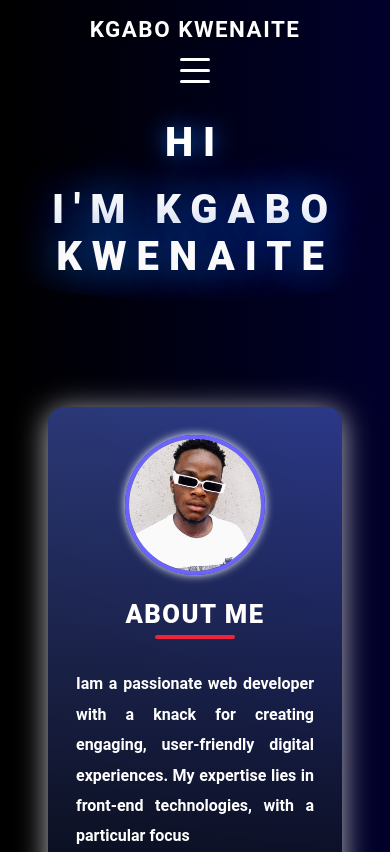
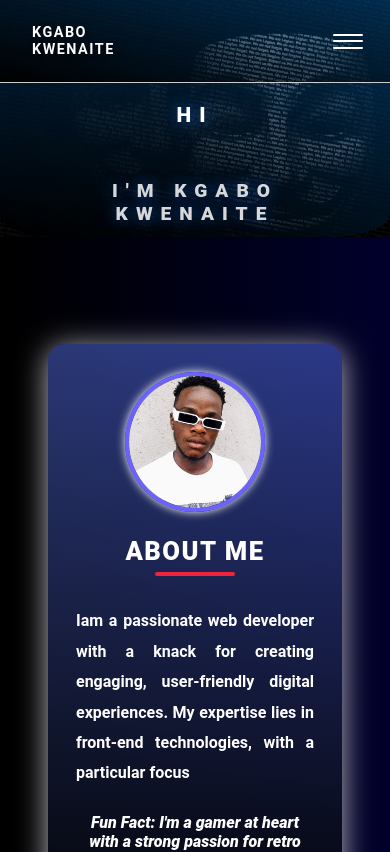
Before and after one commit to Kronik502/Portfolio, a React (Create React App) app: page / in a window 390 px wide. Shown: the top 852 px of the page. Built offline with nearby package versions, Linux system fonts and the light colour scheme.

Commit message:
updated responsiveness

```diff
--- a/src/App.css
+++ b/src/App.css
@@ -8,211 +8,8 @@
 /* Body Base Styles */
 body {
   font-family: 'Roboto', sans-serif;
-  background: linear-gradient(90deg, #000000, #01002c);
+  background: url(./images/hacker.jpg) repeat;
   color: #333;
   overflow-x: hidden;
   transition: all 0.3s ease;
 }
-
-/* Header Styling */
-.header {
-  display: flex;
-  justify-content: space-between;
-  align-items: center;
-  padding: 1.5rem 2rem;
-  background: linear-gradient(90deg, #000000, #01002c);
-  position: relative;
-  z-index: 10;
-  transition: background 0.3s ease, padding 0.3s ease;
-}
-
-.header.open {
-  background: linear-gradient(135deg, #000000, #fc5c7d);
-}
-
-.logo {
-  font-size: 1.8rem;
-  font-weight: bold;
-  letter-spacing: 1.5px;
-  color: #fff;
-  text-transform: uppercase;
-  text-shadow: 1px 1px 5px rgba(0, 0, 0, 0.5);
-  transition: all 0.3s ease;
-}
-
-nav {
-  display: flex;
-  justify-content: flex-end;
-  align-items: center;
-  position: relative;
-}
-
-/* Menu Styling: Hidden by default */
-.nav-links-container {
-  display: none;
-}
-
-.nav-links {
-  list-style-type: none;
-  display: flex;
-  flex-direction: column;
-  gap: 1rem;
-  margin-right: 2rem;
-  background-color: rgba(0, 0, 0, 0.8);
-  padding: 5rem;
-  border-radius: 8px;
-  position: absolute;
-  top: 60px;
-  right: 0;
-  width: 250px;
-  opacity: 0;
-  transform: translateX(100%);
-  transition: opacity 0.3s ease, transform 0.3s ease;
-}
-
-/* Show the menu when open */
-.nav-links.open {
-  opacity: 1;
-  transform: translateX(0);
-  display: flex;
-}
-
-.nav-links-container.open {
-  display: block; /* Ensure visibility */
-}
-
-.nav-links li {
-  margin: 0;
-}
-
-.nav-links a {
-  text-decoration: none;
-  color: #fff;
-  font-size: 1.3rem;
-  font-weight: 500;
-  letter-spacing: 0.5px;
-  text-transform: capitalize;
-  transition: color 0.3s ease;
-}
-
-.nav-links a:hover {
-  color: #ff6f61;
-  text-shadow: 0 0 10px rgba(255, 105, 97, 0.8);
-}
-
-/* Burger Icon Styling */
-.burger {
-  display: flex;
-  flex-direction: column;
-  justify-content: space-between;
-  align-items: center;
-  width: 30px;
-  height: 25px;
-  cursor: pointer;
-  z-index: 20;
-  transition: transform 0.3s ease;
-}
-
-.burger .line {
-  width: 100%;
-  height: 4px;
-  background-color: #fff;
-  border-radius: 5px;
-  transition: transform 0.3s ease, opacity 0.3s ease;
-}
-
-.burger .line1.open {
-  transform: rotate(45deg) translate(5px, 5px);
-}
-
-.burger .line2.open {
-  opacity: 0;
-}
-
-.burger .line3.open {
-  transform: rotate(-45deg) translate(5px, -5px);
-}
-
-/* Media Queries for Responsiveness */
-@media (max-width: 1024px) {
-  /* Tablet Styles */
-  .header {
-    padding: 1.2rem 1.5rem;
-  }
-
-  .nav-links-container {
-    display: block;
-  }
-
-  .burger {
-    display: flex;
-  }
-}
-
-@media (max-width: 768px) {
-  /* Mobile Styles */
-  .nav-links {
-    width: 100%;
-    padding: 2rem;
-    gap: 2rem;
-  }
-
-  .logo {
-    font-size: 1.5rem;
-  }
-
-  .burger .line {
-    width: 30px;
-    height: 3px;
-  }
-
-  .nav-links a {
-    font-size: 1.2rem;
-  }
-}
-
-@media (max-width: 480px) {
-  /* Small Mobile Devices */
-  .header {
-    flex-direction: column;
-    padding: 1rem 1.5rem;
-  }
-
-  .logo {
-    font-size: 1.4rem;
-    text-align: center;
-  }
-
-  .nav-links {
-    width: 100%;
-    gap: 1.5rem;
-  }
-
-  .burger {
-    margin-top: 1rem;
-  }
-
-  .nav-links a {
-    font-size: 1.1rem;
-  }
-}
-
-/* Media Query for Large Desktops */
-@media (min-width: 1280px) {
-  .header {
-    padding: 2rem 3rem;
-  }
-
-  .nav-links {
-    flex-direction: row;
-    gap: 2rem;
-    opacity: 1;
-    transform: translateX(0);
-    position: static;
-    background-color: transparent;
-  }
-
-  .nav-links a {
-    font-size: 1.4rem;
-  }
-}
--- a/src/App.js
+++ b/src/App.js
@@ -4,11 +4,11 @@ import Hero from './components/Hero';
 import About from './components/About';
 import Projects from './components/Projects';
 import Skills from './components/Skills';
-import Resume from './components/Experience';
+import Experience from './components/Experience'; // Fixed naming issue
 import Contact from './components/Contact';
 import Footer from './components/Footer';
 import Feedback from './components/Feedback';
-import Goals from './components/goals'; // Adjusted to keep consistent naming
+import Goals from './components/goals'; // Fixed case-sensitive issue
 
 import './App.css';
 
@@ -16,7 +16,7 @@ function App() {
   const sections = [
     { id: "hero", component: <Hero /> },
     { id: "about", component: <About /> },
-    { id: "resume", component: <Resume /> },
+    { id: "resume", component: <Experience /> }, // Fixed Resume import
     { id: "skills", component: <Skills /> },
     { id: "projects", component: <Projects /> },
     { id: "feedback", component: <Feedback /> },
@@ -27,11 +27,13 @@ function App() {
   return (
     <div className="App">
       <Header />
-      {sections.map((section) => (
-        <section key={section.id} className="section">
-          {section.component}
-        </section>
-      ))}
+      <main>
+        {sections.map((section) => (
+          <section key={section.id} id={section.id} className="section">
+            {section.component}
+          </section>
+        ))}
+      </main>
       <Footer />
     </div>
   );
--- a/src/components/Experience.css
+++ b/src/components/Experience.css
@@ -3,7 +3,7 @@
 .experience {
   padding: 3rem 2rem;
   font-family: 'Segoe UI', Tahoma, Geneva, Verdana, sans-serif;
-  background: linear-gradient(to bottom, #ffffff, #01002c);
+  background: linear-gradient(to bottom, #474444, #01002c);
   color: #1a1a1a;
   line-height: 1.8;
   max-width: 1000px;
--- a/src/components/Experience.js
+++ b/src/components/Experience.js
@@ -142,7 +142,7 @@ function Experience() {
       </div>
       <div className="resume-download">
         <a
-          href="/resume.pdf"
+          href="/Resume.pdf"
           download="Kgabo_Kwenaite_Resume.pdf"
           className="download-button"
         >
--- a/src/components/Header.css
+++ b/src/components/Header.css
@@ -8,8 +8,8 @@
 /* Body Base Styles */
 body {
   font-family: 'Roboto', sans-serif;
-  background: #f4f4f9;
-  color: #333;
+  background: #ffffff;
+  color: #050505;
   overflow-x: hidden;
   transition: all 0.3s ease;
 }
@@ -19,19 +19,20 @@ body {
   display: flex;
   justify-content: space-between;
   align-items: center;
+  border-bottom: 1px solid #ccc;
   padding: 1.5rem 2rem;
-  background: linear-gradient(90deg, #000000, #01002c);
+  background: linear-gradient(14deg, #000000, #006cc463);
   position: relative;
   z-index: 10;
   transition: background 0.3s ease, padding 0.3s ease;
 }
 
 .header.open {
-  background: linear-gradient(135deg, #000000, #fc5c7d);
+  background: transparent;
 }
 
 .logo {
-  font-size: 1.8rem;
+  font-size: 0.9rem;
   font-weight: bold;
   letter-spacing: 1.5px;
   color: #fff;
@@ -40,16 +41,19 @@ body {
   transition: all 0.3s ease;
 }
 
+/* Navigation Styling */
 nav {
   display: flex;
   justify-content: flex-end;
   align-items: center;
   position: relative;
+  width: 100%;
 }
 
-/* Menu Styling: Hidden by default */
+/* Menu Styling */
 .nav-links-container {
   display: none;
+  width: 100%;
 }
 
 .nav-links {
@@ -57,28 +61,24 @@ nav {
   display: flex;
   flex-direction: column;
   gap: 1rem;
-  margin-right: 2rem;
+  justify-content: center;
   background-color: rgba(0, 0, 0, 0.8);
   padding: 1.5rem;
   border-radius: 8px;
   position: absolute;
-  top: 60px;
+  top: 6;
   right: 0;
   width: 250px;
   opacity: 0;
   transform: translateX(100%);
   transition: opacity 0.3s ease, transform 0.3s ease;
+  align-content: center;
 }
 
-/* Show the menu when open */
 .nav-links.open {
   opacity: 1;
   transform: translateX(0);
   display: flex;
-}
-
-.nav-links-container.open {
-  display: block; /* Ensure visibility */
 }
 
 .nav-links li {
@@ -87,9 +87,9 @@ nav {
 
 .nav-links a {
   text-decoration: none;
-  color: #fff;
+  color: #ffffff;
   font-size: 1.3rem;
-  font-weight: 500;
+  font-weight: 1000;
   letter-spacing: 0.5px;
   text-transform: capitalize;
   transition: color 0.3s ease;
@@ -134,9 +134,16 @@ nav {
 }
 
 /* Media Queries for Responsiveness */
-@media (max-width: 1024px) {
-  .header {
-    padding: 1.2rem 1.5rem;
+@media (min-width: 1024px) {
+  .nav-links {
+    flex-direction: row;
+    gap: 2rem;
+    position: static;
+    opacity: 1;
+    transform: translateX(0);
+    background-color: transparent;
+    padding: 0;
+    width: auto;
   }
 
   .nav-links-container {
@@ -144,7 +151,21 @@ nav {
   }
 
   .burger {
+    display: none;
+  }
+}
+
+@media (max-width: 1024px) {
+  .burger {
     display: flex;
+  }
+
+  .nav-links-container {
+    display: none;
+  }
+
+  .nav-links-container.open {
+    display: block;
   }
 }
 
@@ -164,7 +185,6 @@ nav {
     height: 3px;
   }
 
-  /* Add better tap/click space for menu links */
   .nav-links a {
     font-size: 1.4rem;
     padding: 10px 0;
@@ -172,60 +192,28 @@ nav {
 }
 
 @media (max-width: 480px) {
-  /* For extra small devices like phones in portrait mode */
   .logo {
-    font-size: 1.2rem;
+    font-size: 0.9rem;
   }
 
   .burger {
-    width: 28px;
-    height: 20px;
+    width: 20px;
+    height: 15px;
   }
 
   .burger .line {
-    height: 3px;
+    height: 2px;
   }
 
   .nav-links {
     width: 100%;
-    padding: 2rem;
+    padding: 1rem;
     gap: 1.5rem;
   }
 
   .nav-links a {
-    font-size: 1.2rem;
+    font-size: 0.9rem;
     padding: 10px;
+    font-weight: 1rem;
   }
 }
-
-@media (min-width: 1024px) {
-  .nav-links a:hover {
-    background-color: rgba(255, 255, 255, 0.1);
-    padding: 0.5rem 1rem;
-    border-radius: 5px;
-  }
-
-  .burger {
-    display: none; /* Hide burger icon on larger screens */
-  }
-
-  /* Keep nav links inline for larger screens */
-  .nav-links {
-    flex-direction: row;
-    background-color: transparent;
-    opacity: 1;
-    transform: translateX(0);
-    position: static;
-    gap: 2rem;
-    padding: 0;
-  }
-
-  .nav-links-container {
-    display: block;
-  }
-
-  /* Add hover effect on larger screens */
-  .nav-links a:hover {
-    text-decoration: underline;
-  }
-}
--- a/src/components/Hero.css
+++ b/src/components/Hero.css
@@ -2,85 +2,139 @@
   --primary-color: #003b94;
   --secondary-color: #ffffff;
   --text-color: #fff;
-  --accent-color: #ececec;
-  --background-gradient:linear-gradient(90deg, #000000, #01002c);
+  --accent-color: #ffffff;
+  --background-gradient: linear-gradient(14deg, #000000, #006cc463);
   --neon-glow: rgba(25, 106, 226, 0.8);
   --neon-blue: #1c82f2;
-  --neon-pink: #1c82f2;
-  --neon-green: #32f7d3;
-
-
+  --neon-green: #d9fff8;
+  --font-family: "Poppins", sans-serif;
 }
 
 body {
   margin: 0;
-  font-family: 'Poppins', sans-serif;
+  font-family: var(--font-family);
   background-color: #000000;
   color: var(--text-color);
   transition: all 0.5s ease;
   overflow-x: hidden;
+  animation: fadeInBody 1.5s ease-in-out forwards;
 }
 
 /* HERO SECTION */
 .hero {
   display: flex;
+  justify-content: space-between;
   align-items: center;
-  justify-content: space-between;
   height: 100vh;
-  padding: 0 20px;
+  padding: 0 2rem;
   position: relative;
   background: var(--background-gradient);
-  border-bottom-left-radius: 50% 15%;
-  border-bottom-right-radius: 50% 15%;
+  border-radius: 0 0 15% 15%;
   overflow: hidden;
+  animation: pulsateBg 8s infinite alternate, slideInHero 1.5s ease-out;
   z-index: 1;
-  animation: fadeBackground 8s infinite alternate, floatingBackground 20s linear infinite;
 }
 
-/* HERO CONTENT */
+/* Background Pulsating Waves */
+.hero::before {
+  content: "";
+  position: absolute;
+  top: 50%;
+  left: 50%;
+  width: 150%;
+  height: 150%;
+  background: radial-gradient(circle, rgba(0, 0, 0, 0.3) 10%, transparent 70%);
+  transform: translate(-50%, -50%);
+  animation: waves 6s infinite ease-in-out, glowPulse 3s infinite alternate;
+  z-index: -1;
+}
+
+
+/* Floating Particles */
+.hero::after {
+  content: "";
+  position: absolute;
+  width: 100%;
+  height: 100%;
+  background: url(../images/hacker.jpg) repeat;
+  opacity: 0.1;
+  animation: floatParticles 20s infinite linear, shimmerEffect 4s infinite linear;
+  z-index: -2;
+}
+.update{
+  font-size:0.8rem;
+}/* HERO CONTENT */
 .hero-content {
   flex: 1;
   max-width: 50%;
-  z-index: 2;
-  padding: 20px;
-  animation: fadeIn 1.5s ease-out forwards, slideUp 1s ease-out forwards, neonTextGlow 3s infinite alternate;
+  padding: 50px;
+  display: flex;
+  flex-direction: column;
+  justify-content: center;
+  gap: 1.5rem;
+  animation: fadeInUp 2s ease-out forwards, bounceIn 1s ease-out;
 }
 
-/* HEADING TEXT */
+/* TEXT ANIMATIONS */
 .hi-text, .name-text {
-  font-size: 4rem;
+  font-size: 3rem;
   font-weight: 900;
-  color: rgb(255, 255, 255);
-  letter-spacing: 10px;
   text-transform: uppercase;
-  text-shadow: 0 0 20px var(--neon-glow);
-  opacity: 0;
-  animation: fadeIn 1.5s ease-out forwards, slideUp 1s ease-out forwards, neonGlow 2s infinite alternate;
+  letter-spacing: 8px;
+  color: var(--text-color);
+  text-shadow: 0 0 15px var(--neon-glow);
+  animation: neonFlicker 1.5s infinite alternate, textGlitch 5s infinite, slideTextIn 2s ease-out forwards;
 }
 
 .name-text {
-  font-size: 3.4rem;
+  font-size: 2rem;
   margin-top: 20px;
   animation-delay: 0.5s;
 }
 
-/* PROFESSION & LOCATION TEXT */
 .profession-text, .location-text {
-  font-size: 2.2rem;
-  margin-top: 20px;
+  font-size: 1.2rem;
+  color: var(--accent-color);
   font-weight: 700;
-  color: var(--text-color);
-  opacity: 0;
-  animation: fadeIn 1.5s ease-out forwards, slideUp 1s ease-out forwards;
+  animation: fadeInUp 1.5s ease-out forwards, flipInY 1s ease-out;
 }
 
 .location-text {
-  font-size: 1.8rem;
-  color: var(--accent-color);
+  font-size: 1rem;
   font-weight: 800;
 }
 
-/* BUTTON */
+.contact-info {
+  margin-top: 2rem;
+  display: flex;
+  flex-direction: column;
+  gap: 1rem;
+  color:#fff;
+  animation: fadeInUp 1.5s ease-out forwards, fadeIn 1.5s ease-in;
+}
+
+/* 3D Hover Effects for Social Links */
+.social-links {
+  display: flex;
+  gap: 1rem;
+  justify-content: center;
+  animation: fadeInUp 1.5s ease-out forwards, popIn 1s ease-out;
+}
+
+.social-links a {
+  color: var(--primary-color);
+  font-size: 2rem;
+  transition: transform 0.3s ease, color 0.3s ease, perspective 1000px;
+}
+
+.social-links a:hover {
+  transform: scale(1.2) rotateY(15deg);
+  filter: brightness(1.3);
+  color: var(--neon-blue);
+  animation: hoverBounce 1s ease-out;
+}
+
+/* BUTTON STYLES */
 .btn {
   display: inline-block;
   padding: 16px 32px;
@@ -95,8 +149,7 @@ body {
   transition: all 0.3s ease;
   box-shadow: 0 0 20px var(--neon-glow);
   margin-top: 30px;
-  opacity: 0;
-  animation: fadeIn 1s ease-out forwards, pulseGlow 2s infinite alternate;
+  animation: fadeInUp 1s ease-out forwards, pulseGlow 2s infinite alternate, buttonBounce 1.5s ease-out forwards;
 }
 
 .btn:hover {
@@ -104,20 +157,16 @@ body {
   color: var(--primary-color);
   transform: scale(1.1);
   box-shadow: 0 0 30px var(--neon-glow);
-  filter: brightness(1.2);
-  animation: bounceGlow 0.6s ease-in-out;
 }
 
-/* HERO IMAGE FRAME */
+/* HERO IMAGE */
 .hero-image-frame {
   flex: 1;
-  max-width: 70%;
   display: flex;
   justify-content: center;
   align-items: center;
   padding: 10px;
-  opacity: 0;
-  animation: fadeIn 1.5s ease-out forwards, floatImage 4s infinite alternate;
+  animation: fadeInUp 1.5s ease-out forwards, floatImage 4s infinite alternate, slideImageIn 1.5s ease-out forwards;
 }
 
 .hero-image {
@@ -125,43 +174,71 @@ body {
   max-width: 400px;
   height: auto;
   border-radius: 15px;
-  box-shadow: 0 4px 10px rgba(0, 195, 255, 0.795);
-  object-fit: cover;
+  box-shadow: 0 4px 15px var(--neon-blue);
   transition: transform 0.3s ease, filter 0.3s ease;
+  animation: pulseImage 3s infinite alternate;
 }
 
+/* KEYFRAMES */
+@keyframes fadeInBody {
+  0% { opacity: 0; }
+  100% { opacity: 1; }
+}
 
+@keyframes slideInHero {
+  0% { transform: translateX(-100%); }
+  100% { transform: translateX(0); }
+}
 
-/* KEYFRAMES */
-@keyframes fadeIn {
-  0% { opacity: 0; transform: translateY(40px); }
+@keyframes glowPulse {
+  0% { transform: translate(-50%, -50%) scale(1); }
+  100% { transform: translate(-50%, -50%) scale(1.1); }
+}
+
+@keyframes neonFlicker {
+  0%, 100% { text-shadow: 0 0 15px var(--neon-glow); }
+  50% { text-shadow: 0 0 30px var(--neon-glow), 0 0 50px var(--neon-glow); }
+}
+
+@keyframes textGlitch {
+  0% { transform: skewX(0deg); }
+  25% { transform: skewX(10deg); }
+  50% { transform: skewX(-10deg); }
+  75% { transform: skewX(5deg); }
+  100% { transform: skewX(0deg); }
+}
+
+@keyframes slideTextIn {
+  0% { opacity: 0; transform: translateY(50px); }
   100% { opacity: 1; transform: translateY(0); }
 }
 
-@keyframes slideUp {
-  0% { transform: translateY(30px); }
-  100% { transform: translateY(0); }
+@keyframes bounceIn {
+  0% { opacity: 0; transform: scale(0.5); }
+  50% { opacity: 1; transform: scale(1.1); }
+  100% { transform: scale(1); }
 }
 
-@keyframes pulseGlow {
-  0% { box-shadow: 0 0 15px var(--neon-glow); }
-  100% { box-shadow: 0 0 35px var(--neon-glow); }
+@keyframes flipInY {
+  0% { opacity: 0; transform: rotateY(90deg); }
+  100% { opacity: 1; transform: rotateY(0); }
 }
 
-@keyframes neonGlow {
-  0% { text-shadow: 0 0 20px var(--neon-glow); }
-  100% { text-shadow: 0 0 40px var(--neon-glow), 0 0 60px var(--neon-glow); }
+@keyframes hoverBounce {
+  0% { transform: scale(1.2); }
+  50% { transform: scale(1.15); }
+  100% { transform: scale(1.2); }
 }
 
-@keyframes neonTextGlow {
-  0% { text-shadow: 0 0 20px var(--neon-blue), 0 0 30px var(--neon-pink); }
-  100% { text-shadow: 0 0 20px var(--neon-yellow), 0 0 30px var(--neon-green); }
+@keyframes buttonBounce {
+  0% { transform: scale(1); }
+  50% { transform: scale(1.05); }
+  100% { transform: scale(1); }
 }
 
-@keyframes bounceGlow {
-  0% { transform: scale(1); }
-  50% { transform: scale(1.1); }
-  100% { transform: scale(1); }
+@keyframes pulseImage {
+  0% { transform: scale(1); opacity: 1; }
+  100% { transform: scale(1.05); opacity: 0.8; }
 }
 
 @keyframes floatImage {
@@ -169,27 +246,54 @@ body {
   100% { transform: translateY(-15px); }
 }
 
+@keyframes waves {
+  0% { transform: translate(-50%, -50%) scale(1); }
+  100% { transform: translate(-50%, -50%) scale(1.1); }
+}
 
-@keyframes floatingBackground {
+@keyframes floatParticles {
   0% { background-position: 0 0; }
   100% { background-position: 100% 100%; }
 }
 
-/* RESPONSIVE */
+@keyframes shimmerEffect {
+  0% { background-position: 0 0; }
+  100% { background-position: 100% 100%; }
+}
+
+@keyframes popIn {
+  0% { opacity: 0; transform: scale(0.8); }
+  100% { opacity: 1; transform: scale(1); }
+}
+
+/* RESPONSIVE DESIGN */
 @media (max-width: 1024px) {
   .hero { flex-direction: column; height: auto; text-align: center; }
   .hero-content { max-width: 100%; padding: 20px; }
-  .hero-image-frame { max-width: 100%; margin-top: 20px; }
 }
 
 @media (max-width: 768px) {
-  .hi-text, .name-text { font-size :2rem; }
-  .profession-text, .location-text { font-size: 1rem; }
+  .hi-text, .name-text { font-size: 2.5rem; }
   .btn { padding: 12px 28px; font-size: 1.2rem; }
 }
 
 @media (max-width: 480px) {
-  .hi-text, .name-text { font-size: 2.5rem; }
-  .profession-text, .location-text { font-size:rem; }
+  .hi-text { font-size: 1.3rem; }
   .btn { padding: 10px 22px; font-size: 1.1rem; }
+  .name-text { font-size: 1.2rem;}
+  .location-text{font-size:10px}
+  .hi-text, .name-text {
+    gap: 0px;
+  }
+  .profession-text{
+    font-size:0.9rem;
 }
+.update{
+  font-size:0.9rem;
+}
+.hero-image{
+  width:200px;
+  height:200px
+}
+
+  }
```
Also changed, not shown: src/components/Header.js (+8 -2 lines), src/components/Hero.js (+4 -3 lines), src/images/hacker.jpg (added), trashbin.txt.
